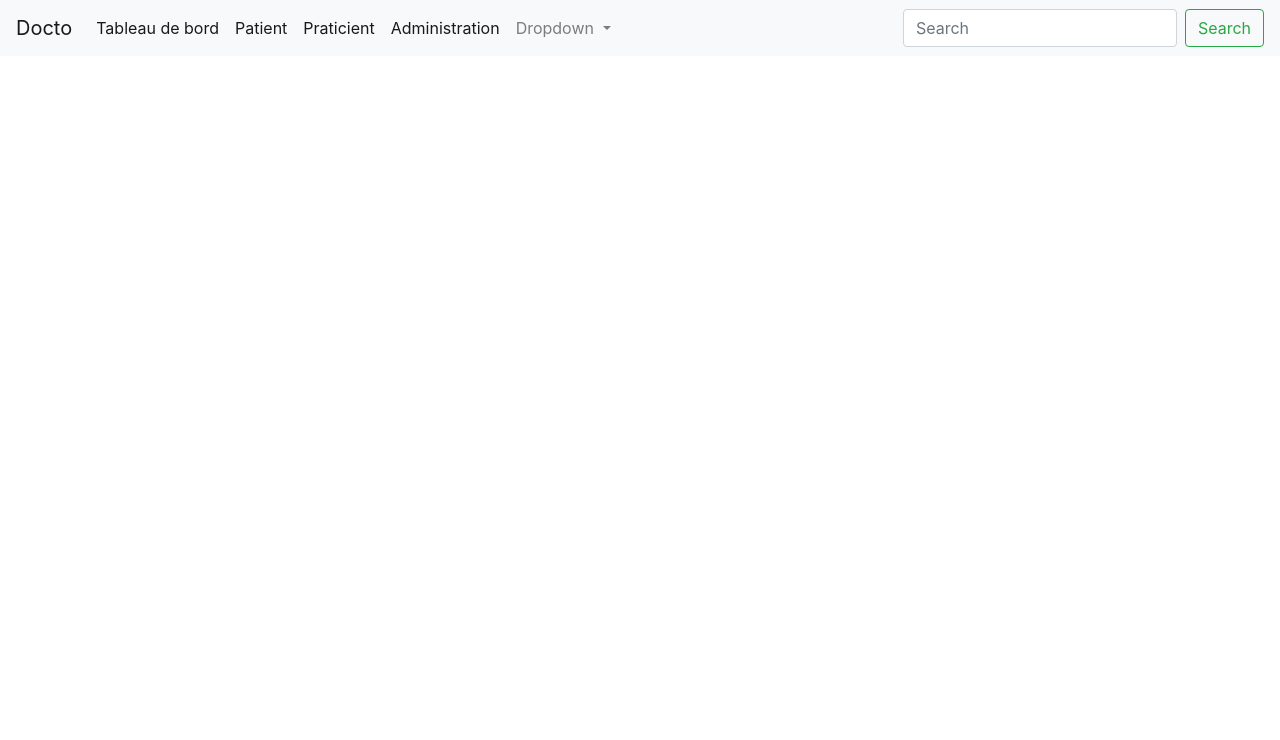
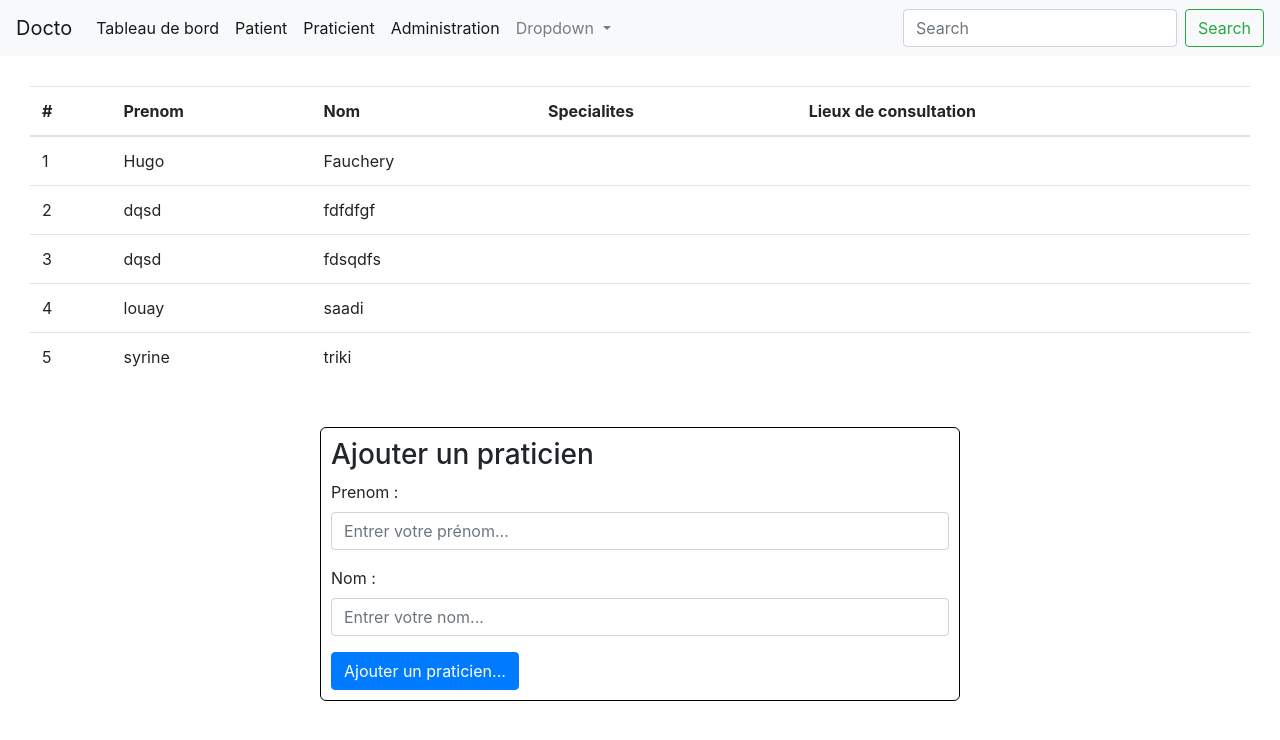
Before and after one commit to Reapy13/tp-angular, an Angular app: page / in a window 1280 px wide. Shown: the top 740 px of the page. Built offline with nearby package versions, Linux system fonts and the light colour scheme; data requests are answered from the project's data file.

Commit message:
Adds praticien list

```diff
--- a/src/app/app.component.html
+++ b/src/app/app.component.html
@@ -1 +1,2 @@
 <app-home></app-home>
+<app-praticien></app-praticien>
--- a/src/app/components/praticien/praticien.component.css
+++ b/src/app/components/praticien/praticien.component.css
@@ -1,6 +1,11 @@
 .conteneur {
     padding: 10px;
-    margin: 20px;
+    margin: 20px 25%;
     border: 1px solid black;
     border-radius: 6px;
 }
+
+.tableau {
+    padding: 10px;
+    margin: 20px;
+}
--- a/src/app/components/praticien/praticien.component.html
+++ b/src/app/components/praticien/praticien.component.html
@@ -1,12 +1,43 @@
+<div class="tableau">
+    <table class="table">
+        <thead>
+            <tr>
+                <th>#</th>
+                <th>Prenom</th>
+                <th>Nom</th>
+                <th>Specialites</th>
+                <th>Lieux de consultation</th>
+            </tr>
+        </thead>
+        <tbody>
+            <tr *ngFor="let praticien of findAll()">
+                <td>{{praticien.id}}</td>
+                <td>{{praticien.prenom}}</td>
+                <td>{{praticien.nom}}</td>
+                <td>
+                    <ul>
+                        <li *ngFor="let specialite of praticien.specialites">{{specialite}}</li>
+                    </ul>
+                </td>
+                <td>
+                    <ul>
+                        <li *ngFor="let location of praticien.consultLocations">{{location}}</li>
+                    </ul>
+                </td>
+            </tr>
+        </tbody>
+    </table>
+</div>
+
 <div class="conteneur">
     <h3>Ajouter un praticien</h3>
     <div class="form-group">
-        <label>Nom :</label>
-        <input type="text" class="form-control" placeholder="Entrer votre nom..."/>
+        <label>Prenom :</label>
+        <input type="text" class="form-control" placeholder="Entrer votre prénom..." [(ngModel)]="praticienTmp.prenom" />
     </div>
     <div class="form-group">
-        <label>Prenom :</label>
-        <input type="text" class="form-control" placeholder="Entrer votre prénom..."/>
+        <label>Nom :</label>
+        <input type="text" class="form-control" placeholder="Entrer votre nom..." [(ngModel)]="praticienTmp.nom" />
     </div>
     <button type="submit" class="btn btn-primary" (click)="addPraticien()">Ajouter un praticien...</button>
 </div>
--- a/src/app/components/praticien/praticien.component.ts
+++ b/src/app/components/praticien/praticien.component.ts
@@ -16,6 +16,10 @@ export class PraticienComponent implements OnInit {
     ngOnInit(): void {
     }
 
+    findAll(): Array<Praticien> {
+        return this.praticienService.getAllPraticiens();
+    }
+
     addPraticien(): void {
         this.praticienService.createPraticien(this.praticienTmp);
         this.clearAddForm();
--- a/src/app/services/praticien.service.ts
+++ b/src/app/services/praticien.service.ts
@@ -9,10 +9,16 @@ export class PraticienService {
 
     praticiens: Array<Praticien>;
 
-    constructor(private http: HttpClient) { }
+    constructor(private http: HttpClient) {
+        this.load();
+    }
 
     load(): void {
         this.http.get<Array<Praticien>>('http://localhost:3000/praticiens').subscribe(resp => this.praticiens = resp, error => console.log(error));
+    }
+
+    getAllPraticiens(): Array<Praticien> {
+        return this.praticiens;
     }
 
     createPraticien(praticien: Praticien): void {
--- a/src/db.json
+++ b/src/db.json
@@ -0,0 +1,31 @@
+{
+  "praticiens": [
+    {
+      "id": 1,
+      "nom": "Fauchery",
+      "prenom": "Hugo",
+      "specialites": [],
+      "consultLocations": []
+    },
+    {
+      "prenom": "dqsd",
+      "nom": "fdfdfgf",
+      "id": 2
+    },
+    {
+      "prenom": "dqsd ",
+      "nom": "fdsqdfs",
+      "id": 3
+    },
+    {
+      "prenom": "louay",
+      "nom": "saadi",
+      "id": 4
+    },
+    {
+      "prenom": "syrine",
+      "nom": "triki",
+      "id": 5
+    }
+  ]
+}
```
Also changed, not shown: src/app/app.module.ts (+7 -5 lines).
